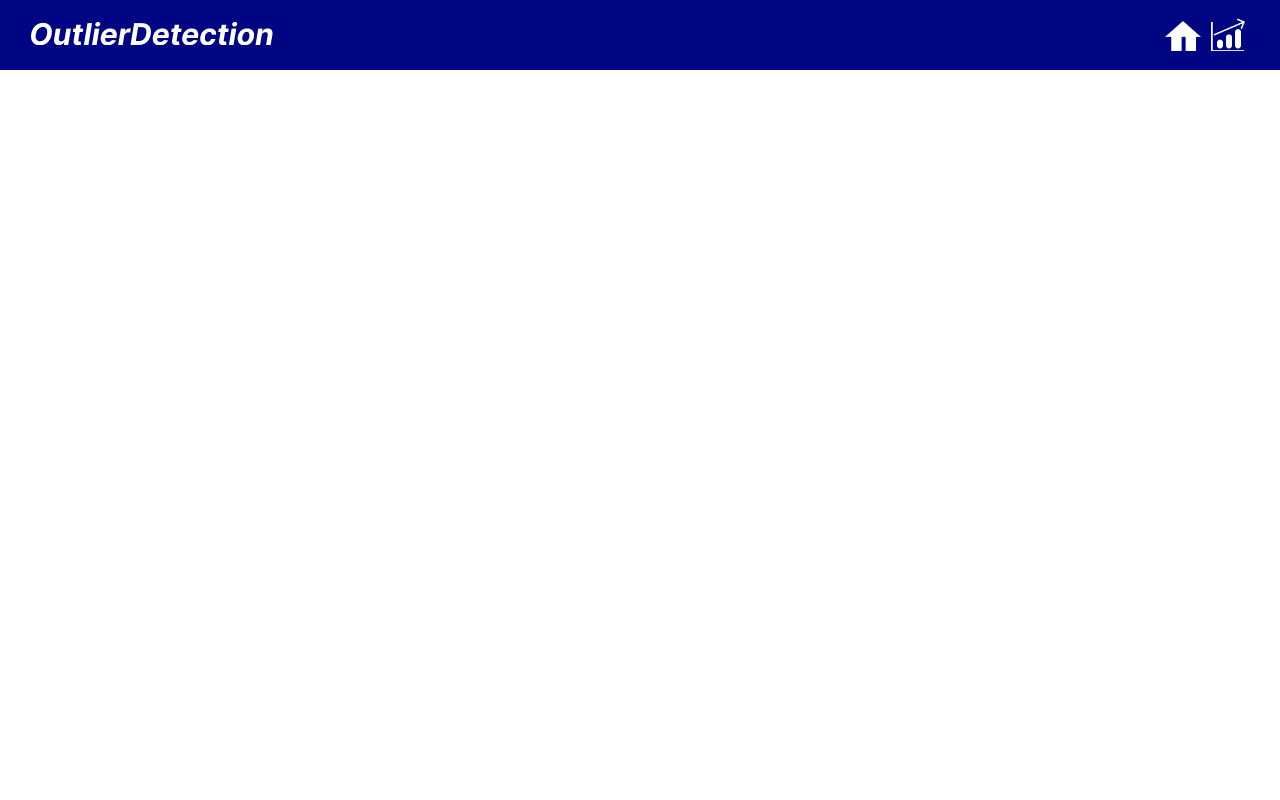
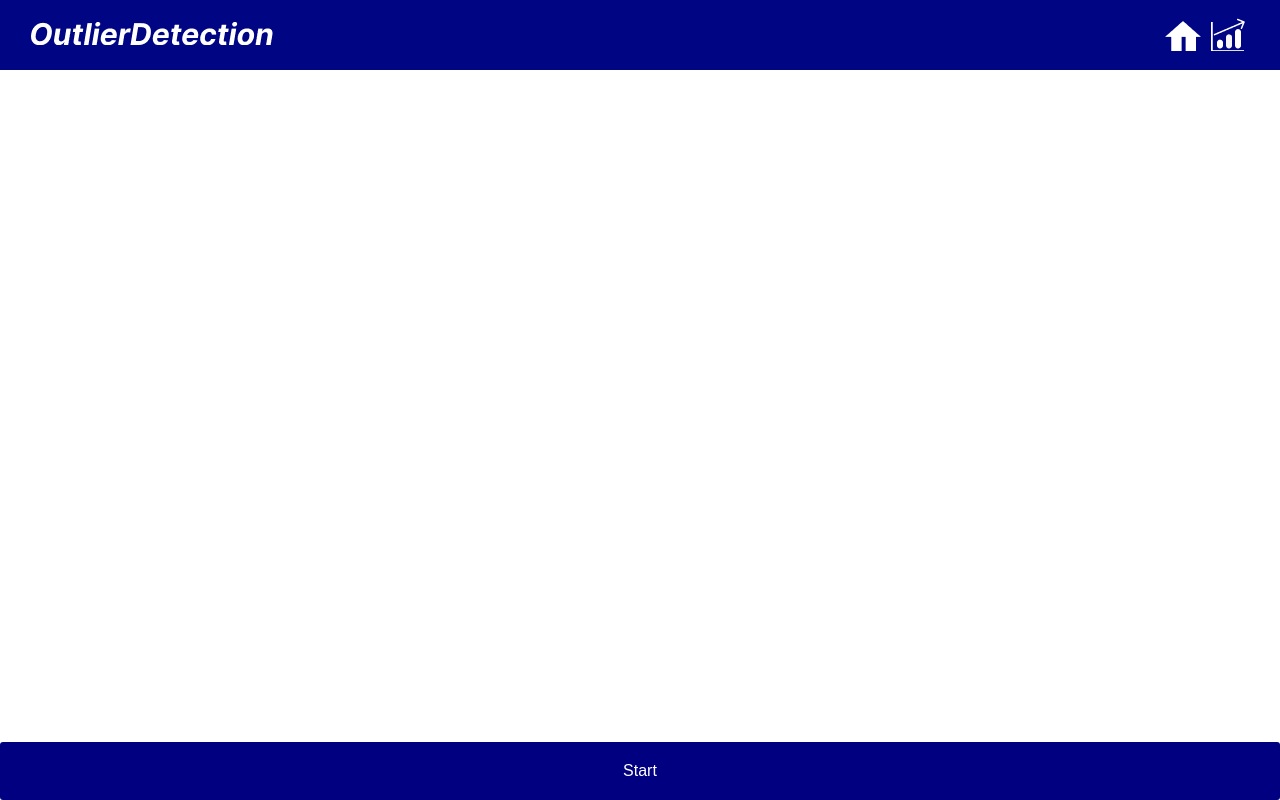
Before and after one commit to oooihmm/BA-OutlierDetection, a Vue app in the folder client/: page / in a window 1280 px wide. Built offline with nearby package versions, Linux system fonts and the light colour scheme.

Commit message:
메인페이지 작업

```diff
--- a/client/src/views/MainPage.vue
+++ b/client/src/views/MainPage.vue
@@ -1,6 +1,7 @@
 <template>
-  <div>
+  <div class="container">
     <Navigation />
+     <button class="start-button" @click="startAnalysis" :disabled="!audioFile">Start</button>
   </div>
 </template>
 
@@ -14,3 +15,26 @@ export default {
   },
 };
 </script>
+
+<style scoped>
+.container {
+  display: flex; /* Flexbox 레이아웃 사용 */
+  flex-direction: column; /* 자식 요소를 세로 방향으로 정렬 */
+  justify-content: space-between; /* 자식 요소 사이의 공간을 균등하게 배분 */
+  height: 100vh; /* 전체 뷰포트 높이 */
+}
+
+.start-button {
+  background-color: navy; /* 남색 배경 */
+  color: white; /* 흰색 텍스트 */
+  padding: 20px 60px; /* 버튼 안쪽 여백 */
+  font-size: 16px; /* 글자 크기 */
+  border: none; /* 테두리 없앰 */
+  border-radius: 3px; /* 버튼 모서리 둥글게 */
+  cursor: pointer; /* 마우스 오버시 커서 변경 */
+}
+
+.start-button:disabled {
+  background-color: navy; /* 비활성화 상태에서 배경 색 */
+}
+</style>
```
